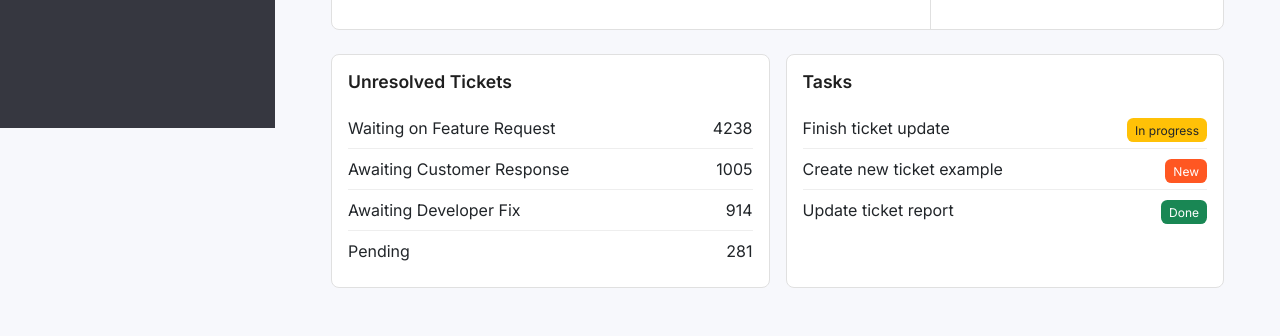
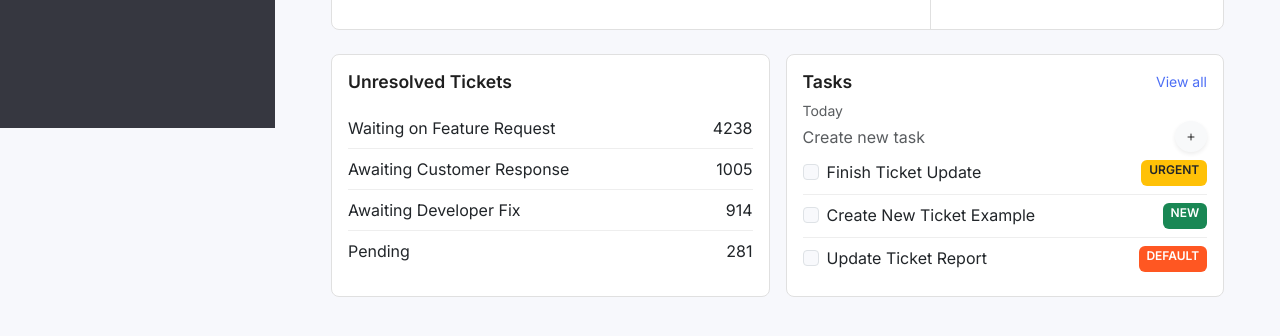
Before and after one commit to mudlbum/bootstrap, a website: page public/index.html in a window 1280 px wide. Shown: the part 672-1008 px from the top of the page. Drawn offline with nearby package versions, Linux system fonts and the light colour scheme.

Commit message:
Update again yeah

```diff
--- a/public/index.html
+++ b/public/index.html
@@ -199,18 +199,40 @@
         <div class="col-12 col-md-6">
           <div class="card info-card">
             <div class="card-body">
-              <h5 class="card-title">Tasks</h5>
-              <div class="task-item">
-                <span>Finish ticket update</span>
-                <span><span class="badge-status bg-warning text-dark">In progress</span></span>
+              <div class="d-flex justify-content-between align-items-center mb-2">
+                <h5 class="card-title m-0">Tasks</h5>
+                <a href="#" class="text-primary text-decoration-none small">View all</a>
+              </div>
+              <p class="text-muted small m-0">Today</p>
+              <div class="d-flex justify-content-between align-items-center create-task">
+                <span class="text-muted">Create new task</span>
+                <button class="btn btn-light btn-sm rounded-circle shadow-sm">
+                  <i class="bi bi-plus"></i>
+                </button>
               </div>
               <div class="task-item">
-                <span>Create new ticket example</span>
-                <span><span class="badge-status bg-secondary text-white">New</span></span>
+                <div class="form-check">
+                  <input class="form-check-input" type="checkbox" value="" id="defaultCheck1">
+                  <label class="form-check-label" for="defaultCheck1">
+                    Finish Ticket Update</label>
+                </div>
+                <span class="badge bg-warning text-dark">URGENT</span>
               </div>
               <div class="task-item">
-                <span>Update ticket report</span>
-                <span><span class="badge-status bg-success text-white">Done</span></span>
+                <div class="form-check">
+                  <input class="form-check-input" type="checkbox" value="" id="defaultCheck1">
+                  <label class="form-check-label" for="defaultCheck1">
+                    Create New Ticket Example</label>
+                </div>
+                <span class="badge bg-success">NEW</span>
+              </div>
+              <div class="task-item">
+                <div class="form-check">
+                  <input class="form-check-input" type="checkbox" value="" id="defaultCheck1">
+                  <label class="form-check-label" for="defaultCheck1">
+                    Update Ticket Report</label>
+                </div>
+                <span class="badge bg-secondary">DEFAULT</span>
               </div>
             </div>
           </div>
--- a/src/scss/style.scss
+++ b/src/scss/style.scss
@@ -276,7 +276,6 @@ body {
     font-weight: 600;
     color: #1f1f1f;
     padding: 1rem;  // Adjust padding as needed
-
   }
   .chart-column {
     padding: 1rem;  // Adjust padding as needed
```
Also changed, not shown: 1 other file.
